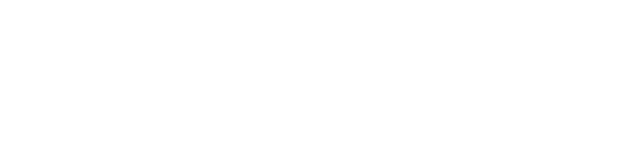
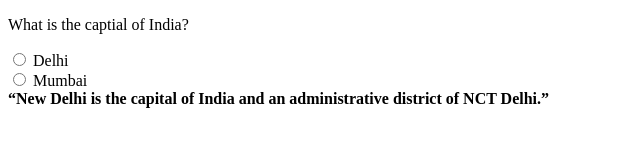
Before and after one commit to acciojob/trivia-mukesh-2414, a website: page main.html in a window 1280 px wide. Shown: the whole page, without its empty margins (0-640 px from the left). Drawn offline with Linux system fonts and the light colour scheme.

Commit message:
created a submission

```diff
--- a/main.html
+++ b/main.html
@@ -8,6 +8,15 @@
 
 <body>
 	<!-- the entire body must be written by student -->
+<p>What is the captial of India?</p>
+	<input type="radio" value="Delhi" name="capital">
+	<lable>Delhi</lable>
+</br>
+	<input type="radio" value="Mumbai" name="capital">
+	<label>Mumbai</label>
+</br>
+	<q>New Delhi is the capital of India and an administrative district of NCT Delhi.</q>
+
     <script type="text/javascript" src="./script.js">
 </script>
 
--- a/styles.css
+++ b/styles.css
@@ -1,2 +1,11 @@
 
 /* Your CSS Code here. */
+q{
+display: inline-block;
+Max-width: Around 600px;
+Margin: Approximately 10px;
+Padding: Around 15px;
+Border-left: 8px solid and in green color;
+Background-color: Close to #f8fffe;
+Font-weight: Bold;
+}
```
